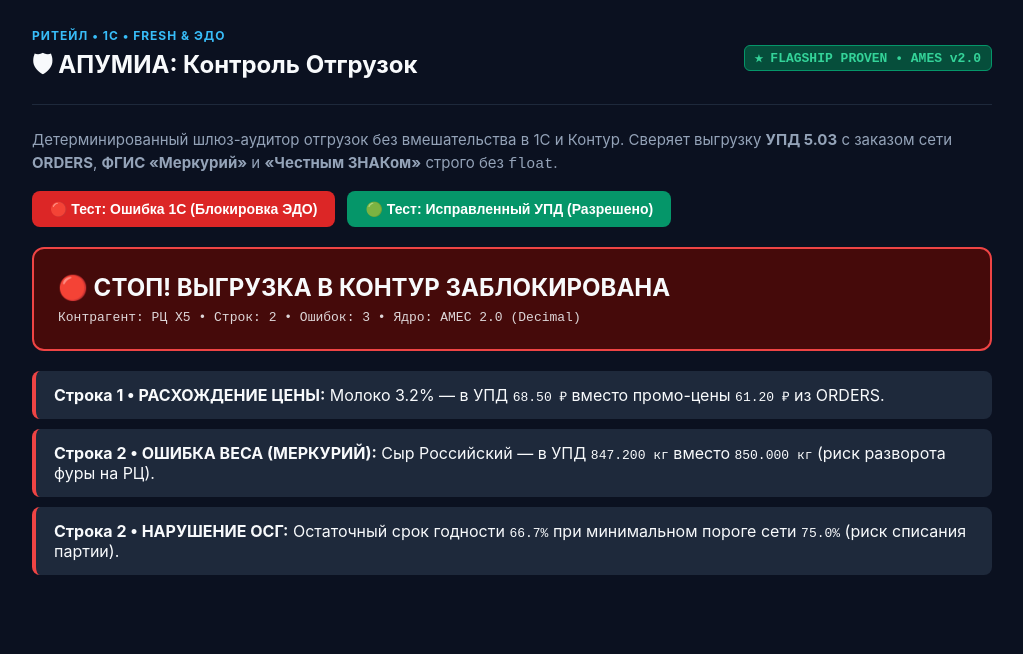
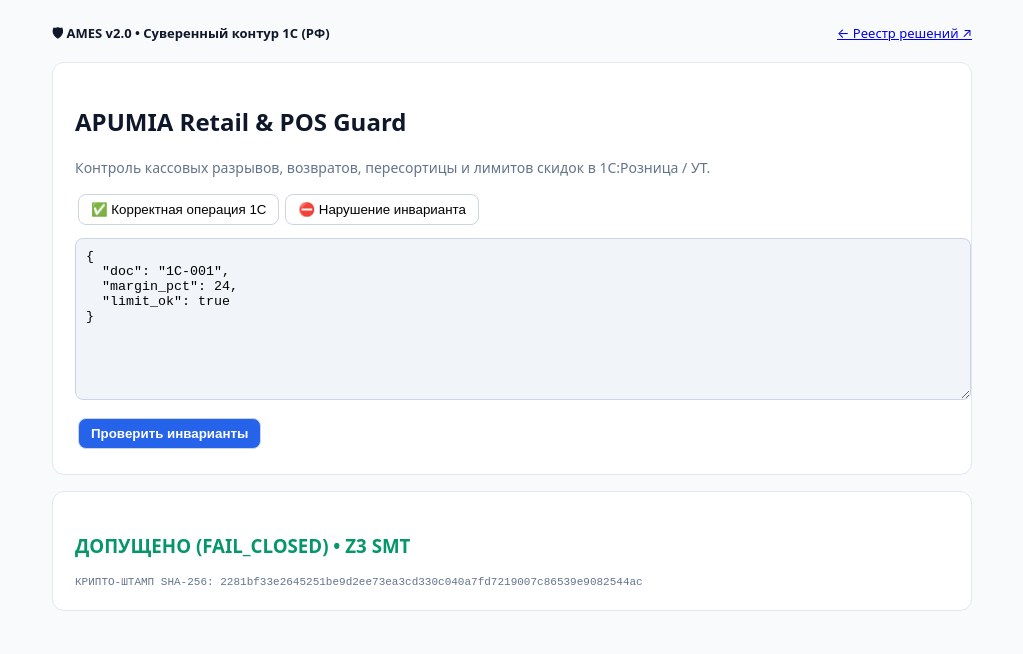
Before and after one commit to apumiaaifund/apumia-retail-guard-demo, a plain HTML site: page index.html in a window 1280 px wide. Shown: the whole page, without its empty margins (128-1151 px from the left). Drawn offline with Linux system fonts and the light colour scheme.

Commit message:
feat(ames-v2): publish sovereign 1C sandbox

```diff
--- a/index.html
+++ b/index.html
@@ -1,61 +1,24 @@
-<!DOCTYPE html>
-<html lang="ru">
-<head>
-<meta charset="UTF-8">
-<title>АПУМИА: Контроль Отгрузок — Стенд AMES v2.0</title>
-<style>
-  body { font-family: -apple-system, BlinkMacSystemFont, "Segoe UI", Roboto, sans-serif; background: #0b1120; color: #f8fafc; margin: 0; padding: 28px; max-width: 960px; margin: 0 auto; }
-  .top { display: flex; justify-content: space-between; align-items: center; border-bottom: 1px solid #1e293b; padding-bottom: 16px; margin-bottom: 24px; }
-  .proven { background: #064e3b; color: #34d399; border: 1px solid #059669; padding: 4px 10px; border-radius: 6px; font-family: monospace; font-size: 13px; font-weight: bold; }
-  .btns { display: flex; gap: 12px; margin-bottom: 20px; }
-  button { padding: 10px 18px; border: none; border-radius: 8px; font-weight: 600; cursor: pointer; font-size: 14px; }
-  .b-bad { background: #dc2626; color: #fff; }
-  .b-ok { background: #059669; color: #fff; }
-  .box { padding: 24px; border-radius: 12px; margin-bottom: 20px; }
-  .fail { background: #450a0a; border: 2px solid #ef4444; }
-  .pass { background: #064e3b; border: 2px solid #10b981; }
-  .card { background: #1e293b; border-left: 4px solid #ef4444; padding: 14px 18px; border-radius: 8px; margin-bottom: 10px; }
-</style>
-</head>
-<body>
-  <div class="top">
-    <div>
-      <div style="color:#38bdf8; font-size:12px; font-weight:700; letter-spacing:1px;">РИТЕЙЛ • 1С • FRESH & ЭДО</div>
-      <h1 style="margin:4px 0 0 0; font-size:24px;">🛡 АПУМИА: Контроль Отгрузок</h1>
-    </div>
-    <div class="proven">★ FLAGSHIP PROVEN • AMES v2.0</div>
-  </div>
-  <p style="color:#94a3b8; font-size:15px; line-height:1.5;">
-    Детерминированный шлюз-аудитор отгрузок без вмешательства в 1С и Контур. Сверяет выгрузку <b>УПД 5.03</b> с заказом сети <b>ORDERS</b>, <b>ФГИС «Меркурий»</b> и <b>«Честным ЗНАКом»</b> строго без <code>float</code>.
-  </p>
-  <div class="btns">
-    <button class="b-bad" onclick="render('bad')">🔴 Тест: Ошибка 1С (Блокировка ЭДО)</button>
-    <button class="b-ok" onclick="render('ok')">🟢 Тест: Исправленный УПД (Разрешено)</button>
-  </div>
-  <div id="view"></div>
+<!DOCTYPE html><html lang="ru"><head><meta charset="UTF-8"/><meta name="viewport" content="width=device-width,initial-scale=1"/>
+<title>APUMIA Retail & POS Guard — AMES v2.0</title><style>
+body{background:#f8fafc;color:#0f172a;font-family:system-ui,-apple-system,sans-serif;padding:24px;max-width:920px;margin:auto}
+.card{background:#fff;border:1px solid #e2e8f0;border-radius:12px;padding:22px;margin-bottom:16px}
+button{background:#fff;border:1px solid #cbd5e1;padding:7px 12px;border-radius:8px;cursor:pointer;margin:3px}
+button.act{background:#0f172a;color:#fff}button.run{background:#2563eb;color:#fff;font-weight:600}
+textarea{width:100%;height:140px;background:#f1f5f9;border:1px solid #cbd5e1;border-radius:8px;padding:10px;font-family:monospace;margin:10px 0}
+.PASS{color:#059669}.BLOCK{color:#dc2626}
+</style></head><body>
+<div style="display:flex;justify-content:space-between;margin-bottom:16px;font-size:13px"><strong>🛡 AMES v2.0 • Суверенный контур 1С (РФ)</strong><a href="https://apumiaaifund.github.io/">← Реестр решений ↗</a></div>
+<div class="card"><h2>APUMIA Retail & POS Guard</h2><p style="color:#64748b;font-size:14px;margin:6px 0 14px">Контроль кассовых разрывов, возвратов, пересортицы и лимитов скидок в 1С:Розница / УТ.</p>
+<div><button onclick="lp(0)">✅ Корректная операция 1С</button><button onclick="lp(1)">⛔ Нарушение инварианта</button></div>
+<textarea id="in"></textarea><button class="run" onclick="ev()">Проверить инварианты</button></div>
+<div class="card"><h3 id="res">ГОТОВ К ПРОВЕРКЕ</h3><div id="sh" style="font-family:monospace;font-size:11px;color:#64748b;margin-top:8px"></div></div>
 <script>
-function render(mode) {
-  const el = document.getElementById('view');
-  if (mode === 'bad') {
-    el.innerHTML = `
-      <div class="box fail">
-        <h2 style="margin:0 0 8px 0;">🔴 СТОП! ВЫГРУЗКА В КОНТУР ЗАБЛОКИРОВАНА</h2>
-        <div style="font-family:monospace; font-size:13px; opacity:0.85;">Контрагент: РЦ X5 • Строк: 2 • Ошибок: 3 • Ядро: АМЕС 2.0 (Decimal)</div>
-      </div>
-      <div class="card"><b>Строка 1 • РАСХОЖДЕНИЕ ЦЕНЫ:</b> Молоко 3.2% — в УПД <code>68.50 ₽</code> вместо промо-цены <code>61.20 ₽</code> из ORDERS.</div>
-      <div class="card"><b>Строка 2 • ОШИБКА ВЕСА (МЕРКУРИЙ):</b> Сыр Российский — в УПД <code>847.200 кг</code> вместо <code>850.000 кг</code> (риск разворота фуры на РЦ).</div>
-      <div class="card"><b>Строка 2 • НАРУШЕНИЕ ОСГ:</b> Остаточный срок годности <code>66.7%</code> при минимальном пороге сети <code>75.0%</code> (риск списания партии).</div>
-    `;
-  } else {
-    el.innerHTML = `
-      <div class="box pass">
-        <h2 style="margin:0 0 8px 0;">🟢 ОТГРУЗКА РАЗРЕШЕНА (ДОКУМЕНТ ЧИСТ)</h2>
-        <div style="font-family:monospace; font-size:13px; opacity:0.85;">Контрагент: РЦ X5 • Строк: 2 • Ошибок: 0 • Цены, веса ВСД и ОСГ ≥ 75% подтверждены.</div>
-      </div>
-    `;
-  }
-}
-render('bad');
-</script>
-</body>
-</html>
+const P=[{"doc":"1С-001","margin_pct":24,"limit_ok":true},{"doc":"1С-002","margin_pct":-4,"limit_ok":false}];
+function lp(i){document.getElementById("in").value=JSON.stringify(P[i],null,2);ev();}
+async function ev(){let t;try{t=JSON.parse(document.getElementById("in").value)}catch(e){return}
+const ok=(t.limit_ok===true && Number(t.margin_pct)>=0);
+const b=await crypto.subtle.digest("SHA-256",new TextEncoder().encode(JSON.stringify({t,ok})));
+const hex=Array.from(new Uint8Array(b)).map(x=>x.toString(16).padStart(2,"0")).join("");
+const r=document.getElementById("res");r.className=ok?"PASS":"BLOCK";r.textContent=ok?"ДОПУЩЕНО (FAIL_CLOSED) • Z3 SMT":"ЗАБЛОКИРОВАНО: НАРУШЕНИЕ ЛИМИТА 1С";
+document.getElementById("sh").textContent="КРИПТО-ШТАМП SHA-256: "+hex;}lp(0);
+</script></body></html>
```
